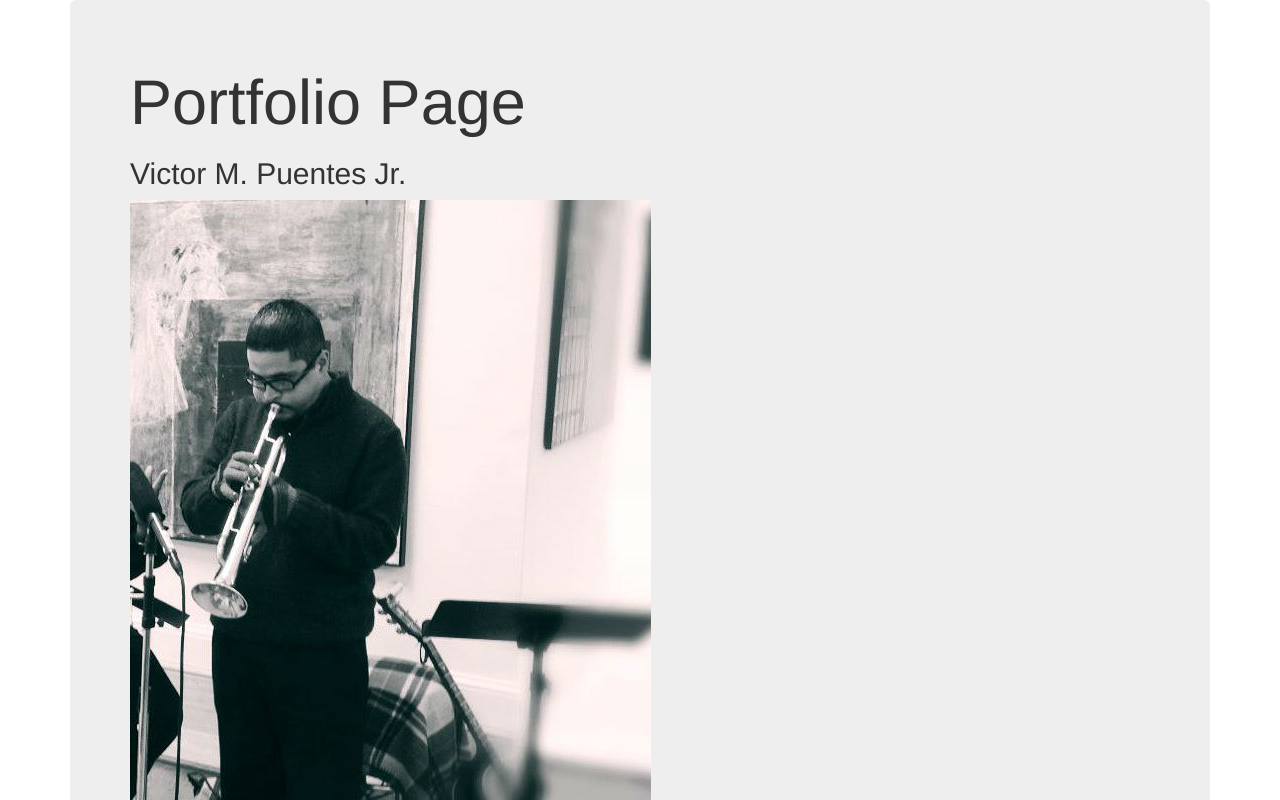
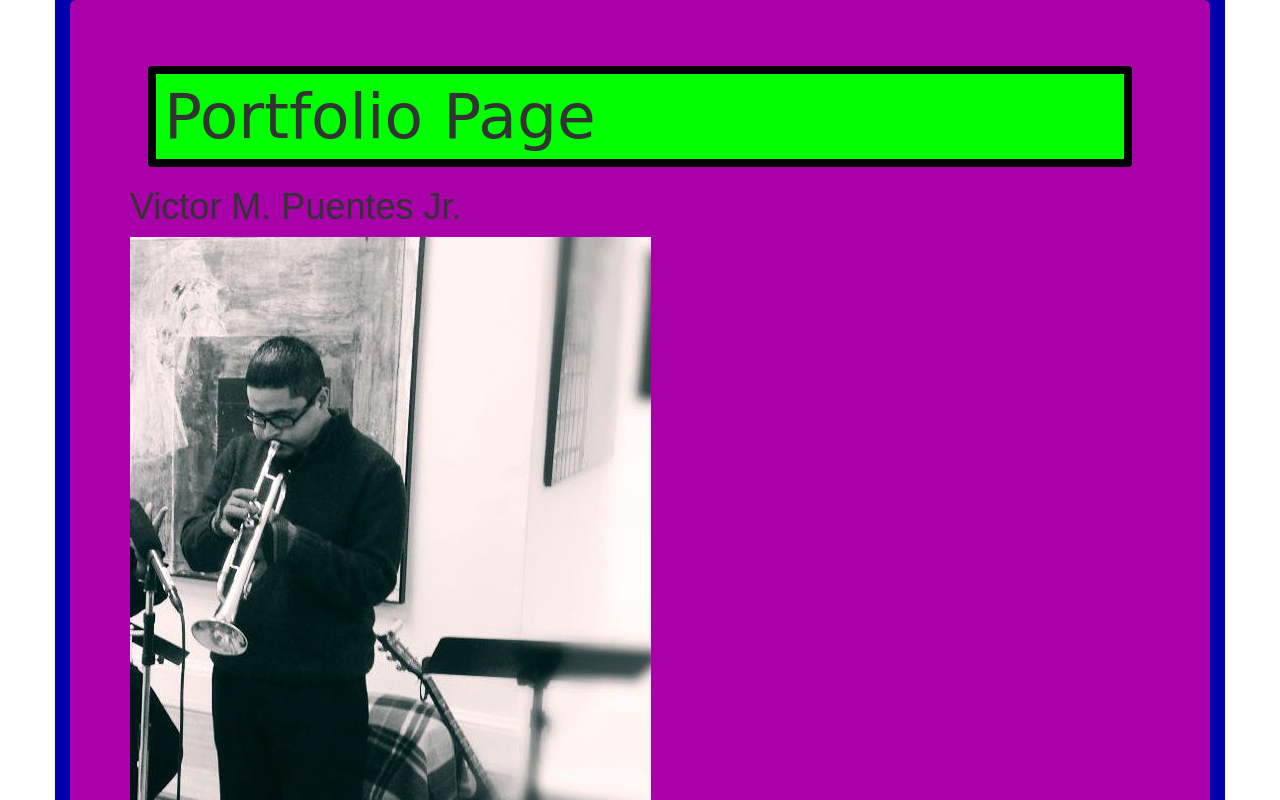
Before and after one commit to vmpuentes/Portfolio-Landing-Page-sept-17, a plain HTML site: page index.html in a window 1280 px wide. Shown: the top 800 px of the page. Drawn offline with nearby package versions, Linux system fonts and the light colour scheme.

Commit message:
add css stylings to h1 and h2 headings, formating changes to background and panels.

```diff
--- a/css/styles.css
+++ b/css/styles.css
@@ -1,8 +1,23 @@
 .container {
-  background-image: imgage("../img/piano.jpg");
+  background-color: #0000aa;
+  background-image: image("../img/piano.jpg");
+}
+h1 {
+  text-align: center;
+}
+
+h2 {
+  font-size: 36px;
+  font-family: fantasy;
+}
+
+.jumbotron {
+  background-color: #aa00aa;
 }
 
 .boxmodel {
+  text-align: center;
+  float: right;
   margin: 18px;
   border: 8px solid black;
   padding: 8px;
--- a/index.html
+++ b/index.html
@@ -9,7 +9,7 @@
   <body>
     <div class="container">
      <div class="jumbotron">
-       <h1>Portfolio Page</h1>
+       <h1 class="panel panel-primary">Portfolio Page</h1>
        <h2>Victor M. Puentes Jr.</h2>
          <img src="img/philly.jpg"></img>
        <h3>About Me</h3>
```
